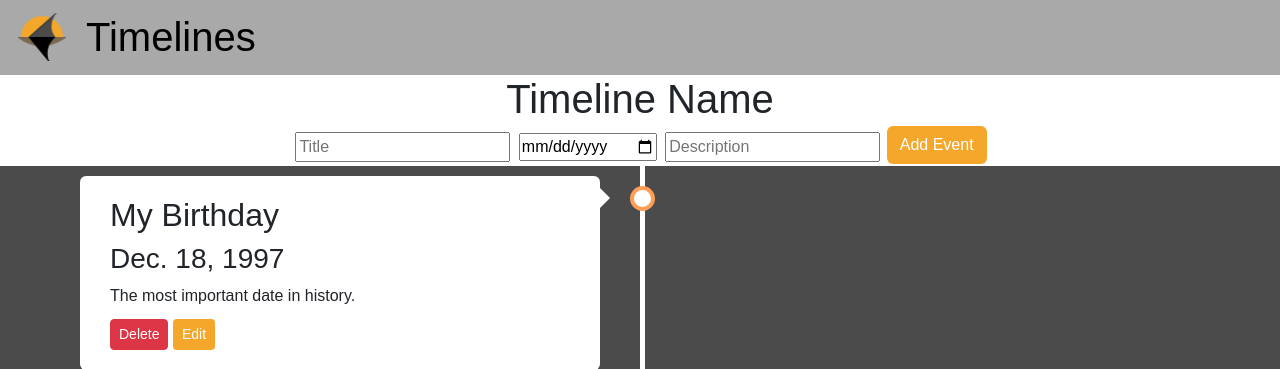
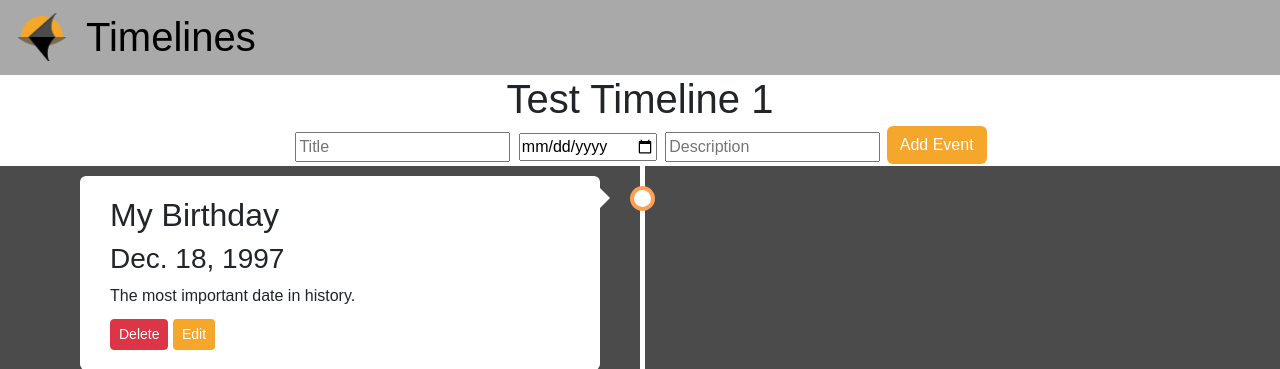
Before and after one commit to SomeGuy143/csci_313_timeline_project, a Django app: page /timeline/1/ in a window 1280 px wide. Shown: the top 369 px of the page. Run offline with Django 4.2, Linux system fonts and the light colour scheme; data comes from the database, SQL or seed files in the repository; both versions use the stored data as it was after the commit.

Commit message:
Timeline name shows on timeline view

```diff
--- a/timeline_website/timeline_app/templates/timeline_app/timeline.html
+++ b/timeline_website/timeline_app/templates/timeline_app/timeline.html
@@ -2,7 +2,7 @@
 {% block contentblock %}
 <header id="subHeader">
     <div>
-        <h1 class="subHeaderElement"> Timeline Name </h1>
+        <h1 class="subHeaderElement"> {{timeline.timeline_name}} </h1>
         <form method="POST" class="headerElement">
             {% csrf_token %}
             <input placeholder="Title" name="title" type="text" class="subHeaderEntry">
```
Also changed, not shown: timeline_website/db.sqlite3.
